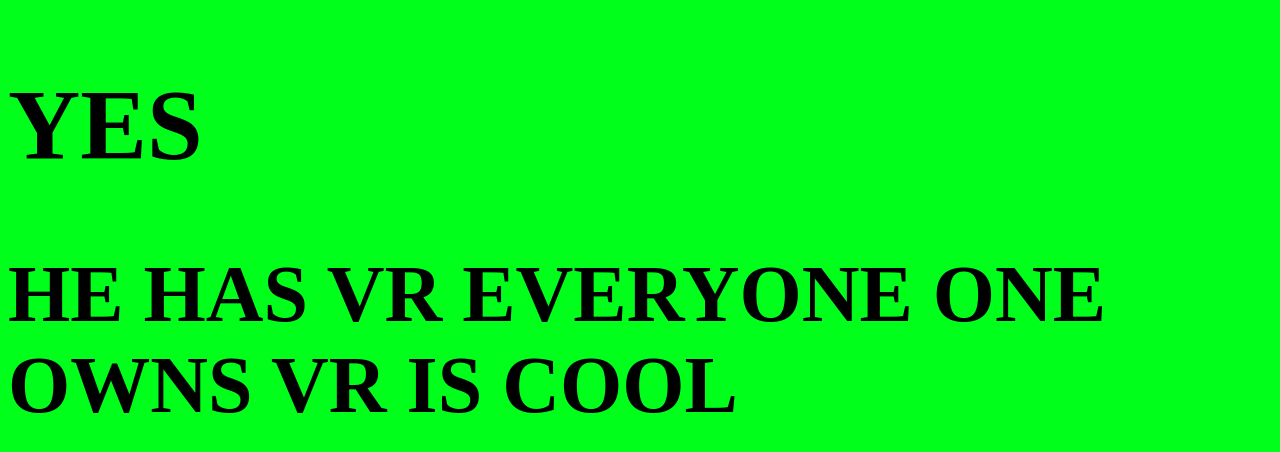
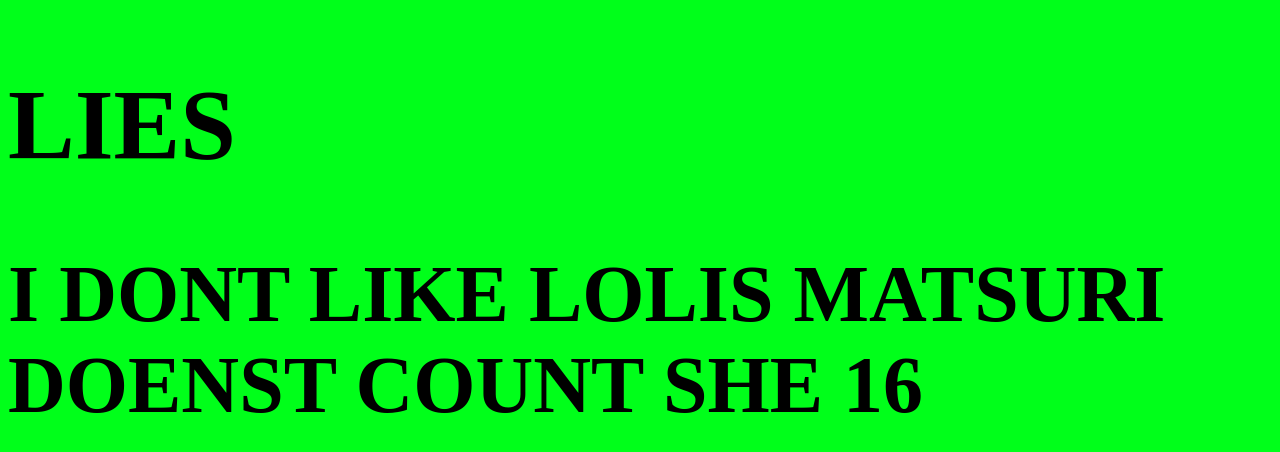
Before and after one commit to JustKyrix/srystalclime, a plain HTML site: page index.html in a window 1280 px wide. Drawn offline with Linux system fonts and the light colour scheme.

Commit message:
Update index.html

```diff
--- a/index.html
+++ b/index.html
@@ -1,14 +1,14 @@
 <!DOCTYPE html>
 <html>
 	<head>
-		<title>Crystal cool?</title>
+		<title>SHUT</title>
 		<link type="text/css" rel="stylesheet" href="style.css">
 		<script src="script.js"></script>
 	</head>
 	<body onload="setup()">
 		<font face="krungthep">
-		<h1 style="font-size: 100px;">YES</h1>
-		<h1 style="font-size: 80px;">HE HAS VR EVERYONE ONE OWNS VR IS COOL</h1>
+		<h1 style="font-size: 100px;">LIES</h1>
+		<h1 style="font-size: 80px;">I DONT LIKE LOLIS MATSURI DOENST COUNT SHE 16</h1>
 </font>
 	</body>
 </html>
```
